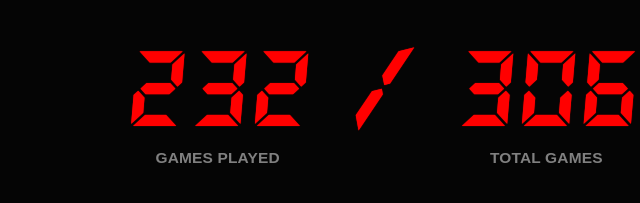
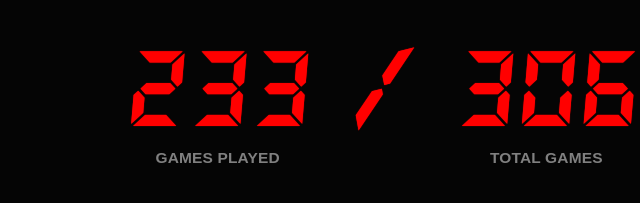
Before and after one commit to photobackflip/thesarkive, a plain HTML site: page index.html in a window 1280 px wide. Shown: the part 423-626 px from the top of the page, 422-1062 px from the left. Drawn offline with Linux system fonts and the light colour scheme.

Commit message:
Update index.html

```diff
--- a/index.html
+++ b/index.html
@@ -322,7 +322,7 @@
     let selectedOperatorType = "operator";
     let homeTimerInterval = null;
     const homeTrapStartDate = new Date(2026, 4, 6, 8, 0, 9);
-    const homeGamesPlayedText = "232";
+    const homeGamesPlayedText = "233";
     const homeTotalGamesText = "306";
 
     const fixedNav = document.getElementById("fixedNav");
```
